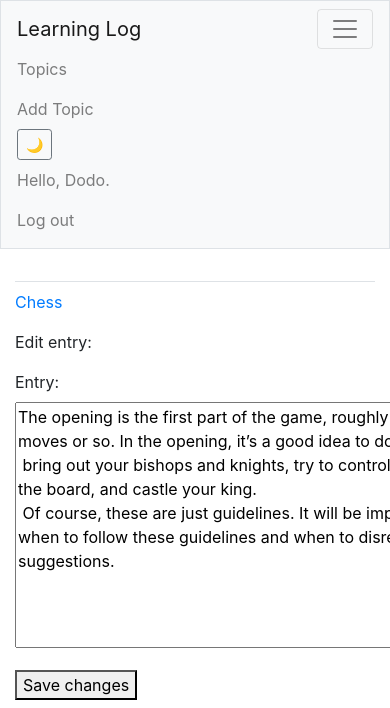
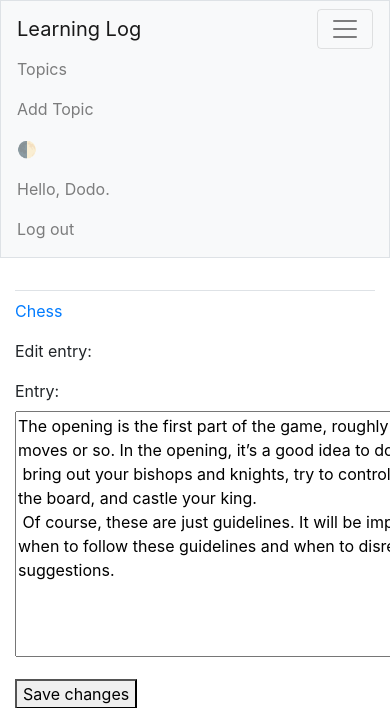
Before and after one commit to Dodo-tech001/learning-tracker, a Django app: page /edit_entry/1/ in a window 390 px wide, after a click that opens the changed part; the page is wider, and only the part inside the window is pictured. Shown: the top 708 px of that part. Run offline with Django 5.2, Linux system fonts and the light colour scheme; a user stored in the database is signed in; data comes from the database, SQL or seed files in the repository; some libraries are stand-ins or nearby versions.

Commit message:
Add dark mode toggle with responsive styling

```diff
--- a/learning_logs/templates/learning_logs/base.html
+++ b/learning_logs/templates/learning_logs/base.html
@@ -1,35 +1,62 @@
 {% load bootstrap4 %}
 <!doctype html>
-<html lang="en" data-theme="light">
+<html lang="en">
 <head>
   <meta charset="utf-8">
   <meta name="viewport" content="width=device-width, initial-scale=1, shrink-to-fit=no">
   <title>Learning Log</title>
   {% bootstrap_css %}
   {% bootstrap_javascript jquery='full' %}
+
   <style>
     body.dark-mode {
       background-color: #121212;
-      color: #e0e0e0;
+      color: #f1f1f1;
     }
 
-    .navbar.dark-mode,
-    .card.dark-mode {
+    .dark-mode .navbar {
       background-color: #1f1f1f;
+      border-color: #2c2c2c;
     }
 
-    .dark-mode .nav-link,
-    .dark-mode .navbar-brand {
+    .dark-mode .navbar a,
+    .dark-mode .navbar-text,
+    .dark-mode .nav-link {
       color: #f1f1f1 !important;
     }
 
-    .dark-mode .btn-link {
-      color: #bb86fc !important;
+    .dark-mode a {
+      color: #90caf9;
+    }
+
+    .dark-mode .card,
+    .dark-mode .form-control,
+    .dark-mode .form-group {
+      background-color: #1e1e1e;
+      color: #f1f1f1;
+      border-color: #333;
+    }
+
+    .dark-mode .btn-primary {
+      background-color: #1976d2;
+      border-color: #1976d2;
+    }
+
+    .dark-mode hr {
+      border-color: #333;
+    }
+
+    .dark-toggle {
+      cursor: pointer;
+      border: none;
+      background: none;
+      color: inherit;
+      font-size: 1rem;
     }
   </style>
 </head>
 <body>
-  <nav class="navbar navbar-expand-md navbar-light bg-light mb-4 border" id="main-navbar">
+  <nav class="navbar navbar-expand-md navbar-light bg-light mb-4 border">
     <a class="navbar-brand" href="{% url 'learning_logs:index' %}">Learning Log</a>
     <button class="navbar-toggler" type="button" data-toggle="collapse" data-target="#navbarCollapse"
             aria-controls="navbarCollapse" aria-expanded="false" aria-label="Toggle navigation">
@@ -48,10 +75,10 @@
         {% endif %}
       </ul>
 
-      <!-- Dark Mode Toggle -->
-      <button id="toggleDarkMode" class="btn btn-sm btn-outline-secondary mr-3">🌙</button>
-
       <ul class="navbar-nav ml-auto">
+        <li class="nav-item">
+          <button id="darkModeToggle" class="dark-toggle nav-link">🌓</button>
+        </li>
         {% if user.is_authenticated %}
           <li class="nav-item">
             <span class="navbar-text">Hello, {{ user.username }}.</span>
@@ -86,18 +113,16 @@
   </main>
 
   <script>
-    const toggleButton = document.getElementById("toggleDarkMode");
-    const body = document.body;
+    const toggleBtn = document.getElementById('darkModeToggle');
+    const isDark = localStorage.getItem('darkMode') === 'true';
 
-    // Check saved theme
-    if (localStorage.getItem("theme") === "dark") {
-      body.classList.add("dark-mode");
+    if (isDark) {
+      document.body.classList.add('dark-mode');
     }
 
-    toggleButton.addEventListener("click", function () {
-      body.classList.toggle("dark-mode");
-      const theme = body.classList.contains("dark-mode") ? "dark" : "light";
-      localStorage.setItem("theme", theme);
+    toggleBtn.addEventListener('click', () => {
+      document.body.classList.toggle('dark-mode');
+      localStorage.setItem('darkMode', document.body.classList.contains('dark-mode'));
     });
   </script>
 </body>
```
